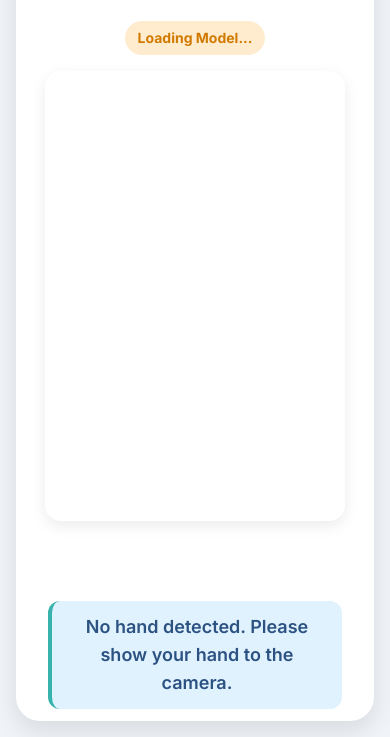
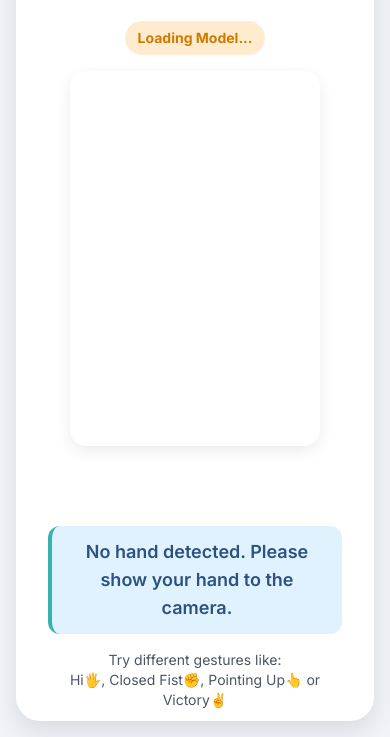
Before and after one commit to Mayur1Kumar/gesture, a plain HTML site: page index.html in a window 390 px wide. Shown: the part 107-844 px from the top of the page. Drawn offline with nearby package versions, Linux system fonts and the light colour scheme.

Commit message:
index.html

```diff
--- a/index.html
+++ b/index.html
@@ -84,8 +84,8 @@
                 flex-shrink: 0;
             }
             video, canvas {
-                width: 300px;
-                height: 400px;
+                width: 250px;
+                height: 300px;
                 max-height: 600px;
                 aspect-ratio: 4/6;
             }
```
